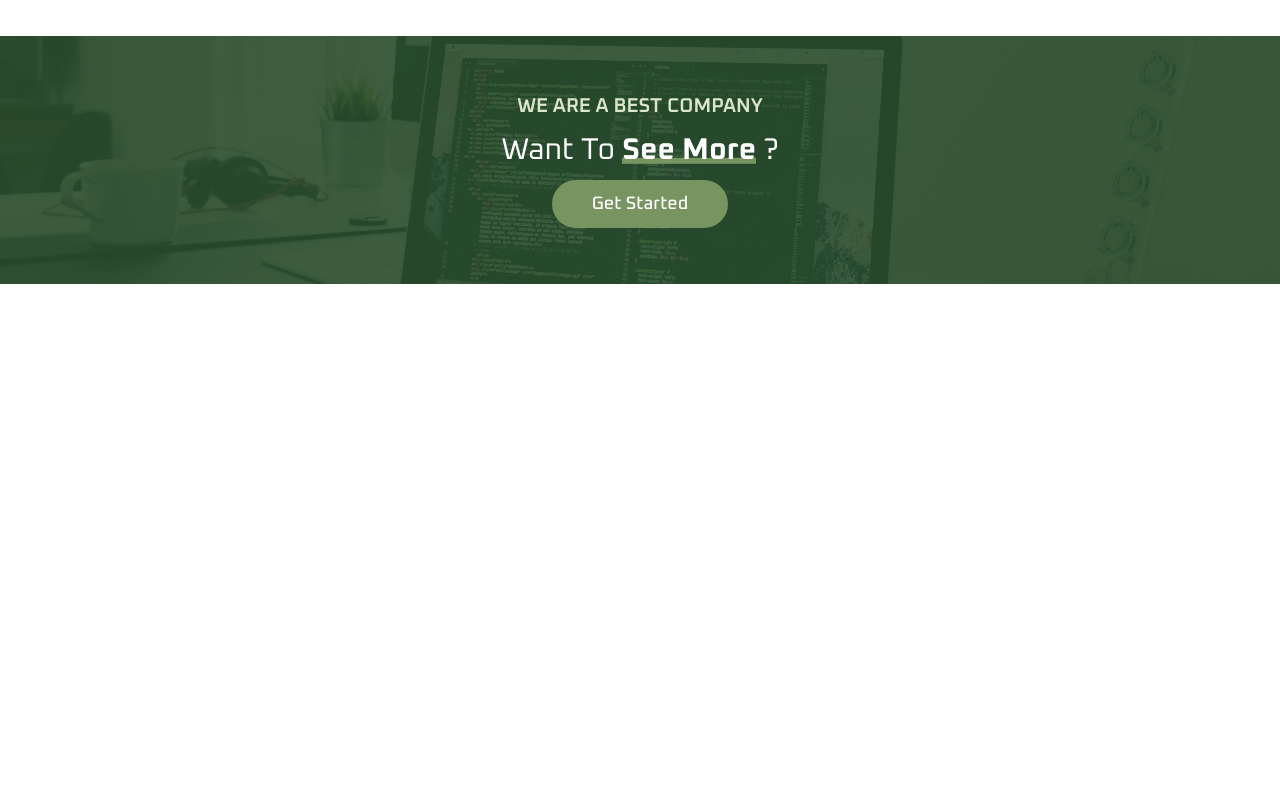
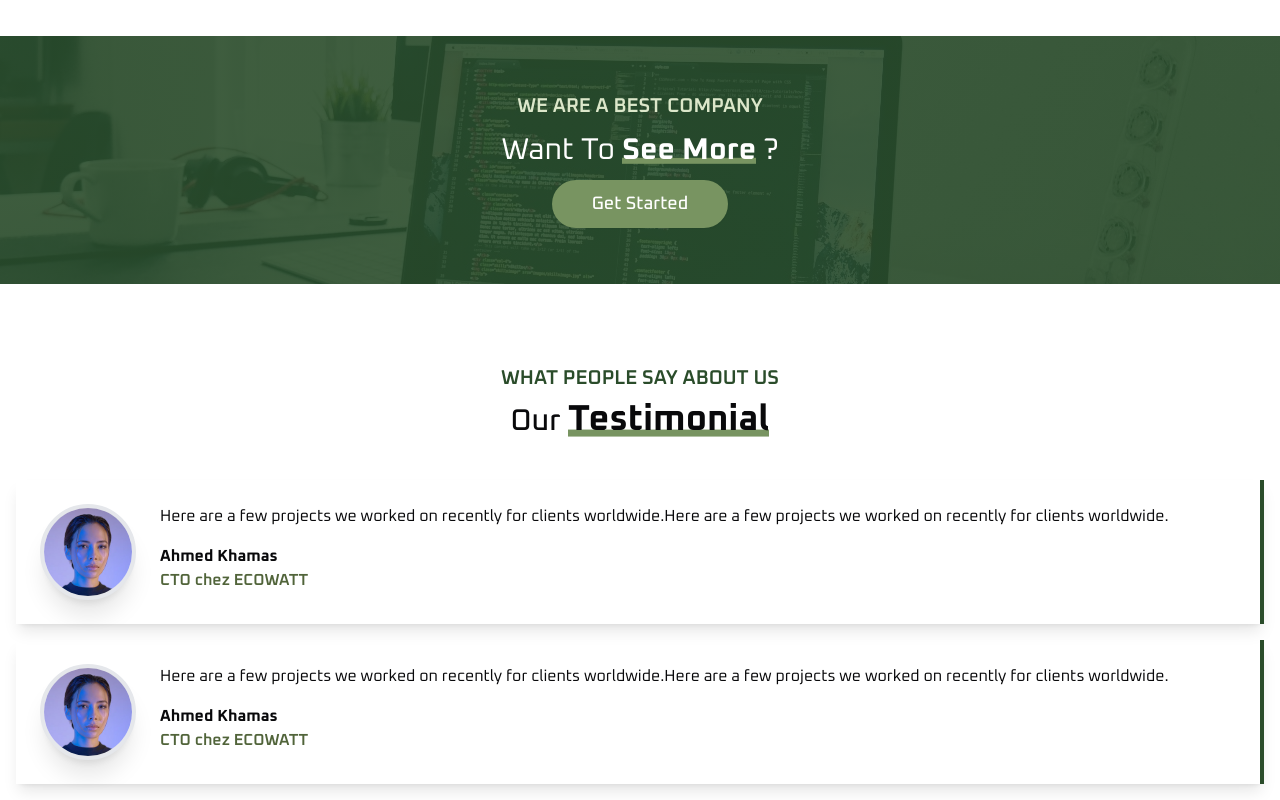
Before and after one commit to akbldev/iws, a Next.js app: page / in a window 1280 px wide. Shown: the part 4076-4876 px from the top of the page. Before the commit the page ends 4360 px from the top, so only its background shows below. Built offline with nearby package versions, Linux system fonts and the light colour scheme.

Commit message:
feat: testimonial section

```diff
--- /dev/null
+++ b/components/home/testimonial.tsx
@@ -0,0 +1,70 @@
+import useEmblaCarousel from "embla-carousel-react";
+
+const Testimonial = () => {
+  const testimonials = [
+    {
+      fullName: "Ahmed Khamas",
+      job: "CTO chez ECOWATT",
+      img: "/images/testimonial-1.jpg",
+      text: "Here are a few projects we worked on recently for clients worldwide.Here are a few projects we worked on recently for clients worldwide.",
+    },
+    {
+      fullName: "Ahmed Khamas",
+      job: "CTO chez ECOWATT",
+      img: "/images/testimonial-1.jpg",
+      text: "Here are a few projects we worked on recently for clients worldwide.Here are a few projects we worked on recently for clients worldwide.",
+    },
+  ];
+
+  const [emblaRef] = useEmblaCarousel();
+
+  return (
+    <section className="container font-oxanium">
+      <div className="space-y-10">
+        {/* Heading */}
+        <div className="space-y-2 text-center">
+          <h2 className="text-xl font-semibold text-primary-dark">
+            WHAT PEOPLE SAY ABOUT US
+          </h2>
+          <h5 className="text-3xl font-medium">
+            Our <strong className="highlight text-4xl">Testimonial</strong>
+          </h5>
+        </div>
+
+        {/* Testimonials */}
+        <div className="embla" ref={emblaRef}>
+          <div className="embla__container">
+            {testimonials.map((testimonial) => (
+              <div key={testimonial.fullName} className="embla__slide">
+                <div className="my-4 flex w-full items-stretch gap-6 border-r-4 border-primary-dark p-6 shadow-lg">
+                  <div className="aspect-square h-24 rounded-full border-4 bg-gray-100 shadow-xl">
+                    <img
+                      src={testimonial.img}
+                      className="rounded-full object-cover"
+                      alt={testimonial.fullName}
+                    />
+                  </div>
+                  <div className="space-y-4">
+                    <div>
+                      <p>{testimonial.text}</p>
+                    </div>
+                    <div>
+                      <h3>
+                        <strong>{testimonial.fullName}</strong>
+                      </h3>
+                      <h6 className="font-semibold text-primary">
+                        {testimonial.job}
+                      </h6>
+                    </div>
+                  </div>
+                </div>
+              </div>
+            ))}
+          </div>
+        </div>
+      </div>
+    </section>
+  );
+};
+
+export default Testimonial;
--- a/package.json
+++ b/package.json
@@ -13,6 +13,7 @@
     "@radix-ui/react-slot": "^1.0.2",
     "class-variance-authority": "^0.7.0",
     "clsx": "^2.1.0",
+    "embla-carousel-react": "^8.0.0",
     "lucide-react": "^0.341.0",
     "next": "14.1.0",
     "react": "^18",
--- a/pages/index.tsx
+++ b/pages/index.tsx
@@ -4,6 +4,7 @@ import Cta2 from "@/components/home/cta2";
 import Hero from "@/components/home/hero";
 import Protfolio from "@/components/home/protfolio";
 import Services from "@/components/home/services";
+import Testimonial from "@/components/home/testimonial";
 
 const HomePage = () => {
   return (
@@ -14,6 +15,7 @@ const HomePage = () => {
       <Services />
       <Protfolio />
       <Cta2 />
+      <Testimonial />
     </div>
   );
 };
--- /dev/null
+++ b/styles/embla.css
@@ -0,0 +1,19 @@
+.embla {
+  overflow: hidden;
+  --slide-spacing: 2rem;
+  --slide-size: 100%;
+
+  @media (min-width: 1024px) {
+    --slide-size: 50%;
+  }
+}
+
+.embla__container {
+  display: flex;
+  margin-left: calc(var(--slide-spacing) * -1);
+}
+.embla__slide {
+  flex: 0 0 var(--slide-size);
+  min-width: 0;
+  padding-left: var(--slide-spacing);
+}
--- a/styles/globals.css
+++ b/styles/globals.css
@@ -1,6 +1,8 @@
 @tailwind base;
 @tailwind components;
 @tailwind utilities;
+
+@import "./embla.css";
 
 @layer base {
   :root {
@@ -15,7 +17,7 @@
 
 @layer base {
   body {
-    @apply bg-background text-foreground;
+    @apply bg-background text-foreground selection:bg-primary-light selection:text-background;
   }
 }
 
```
Also changed, not shown: public/images/testimonial-1.jpg (added), 1 other file (tests, documents, lock files or other folders).
